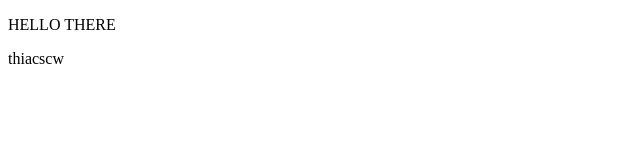
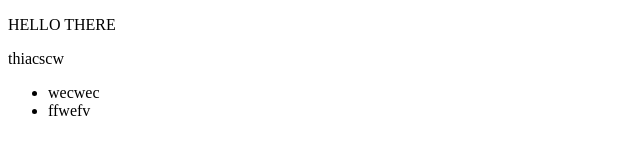
Before and after one commit to varshithfr/git-testing-, a plain HTML site: page index.html in a window 1280 px wide. Shown: the whole page, without its empty margins (0-640 px from the left). Drawn offline with Linux system fonts and the light colour scheme.

Commit message:
added UL

```diff
--- a/index.html
+++ b/index.html
@@ -8,5 +8,9 @@
 <body>
     <p>HELLO THERE</p>
     <a>thiacscw</a>
+    <ul>
+        <li>wecwec</li>
+        <li>ffwefv</li>
+    </ul>
 </body>
 </html>
```
